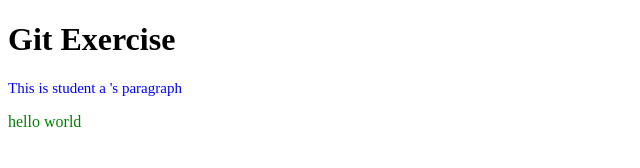
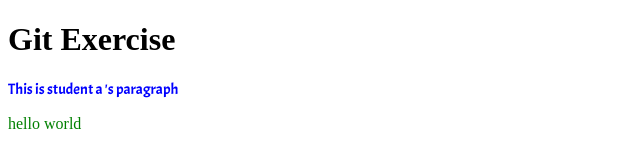
Before and after one commit to tania-gk/myFirst, a plain HTML site: page index.html in a window 1280 px wide. Shown: the full height of the page, 0-640 px from the left. Drawn offline with Linux system fonts and the light colour scheme.

Commit message:
changed fonts

```diff
--- a/style.css
+++ b/style.css
@@ -1,6 +1,7 @@
 .student-a{
     color: blue;
     font-size: 15px;
+    font-family: Acme;
 }
 
 .student-b{
```
